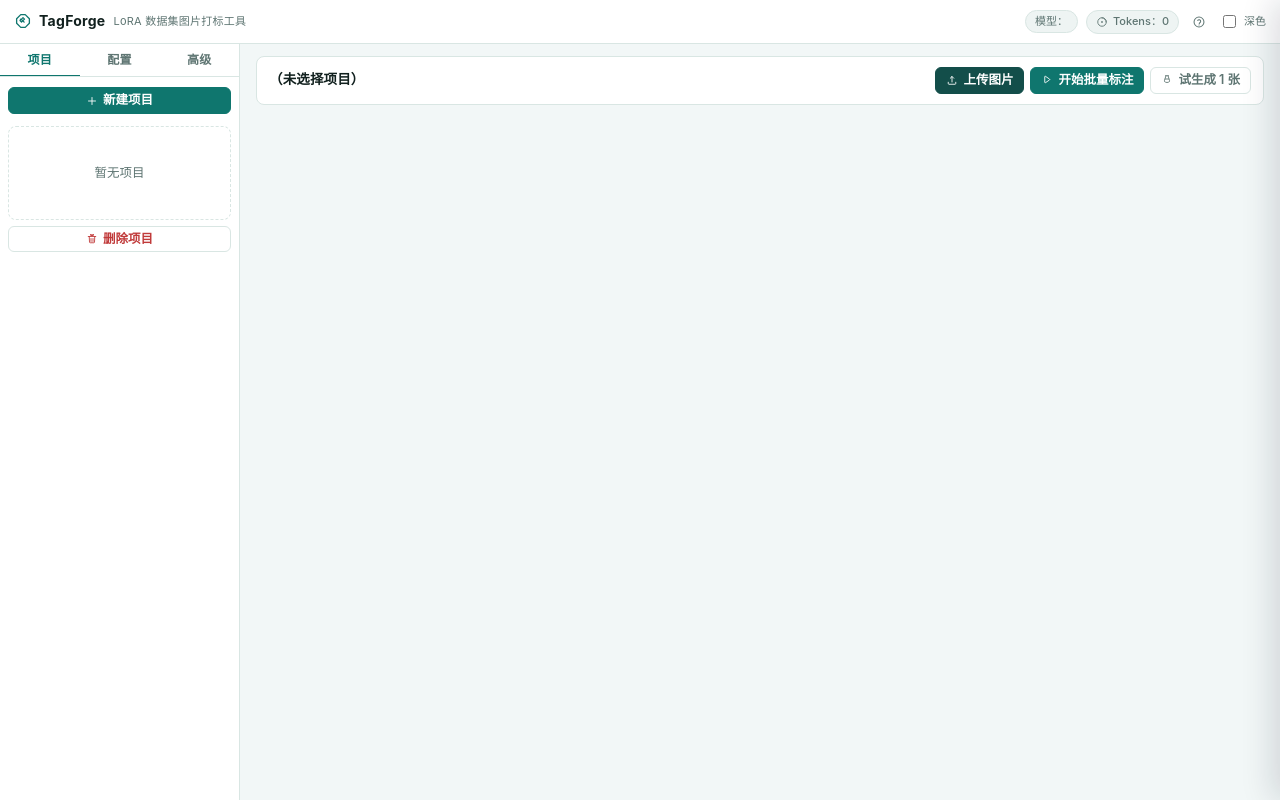
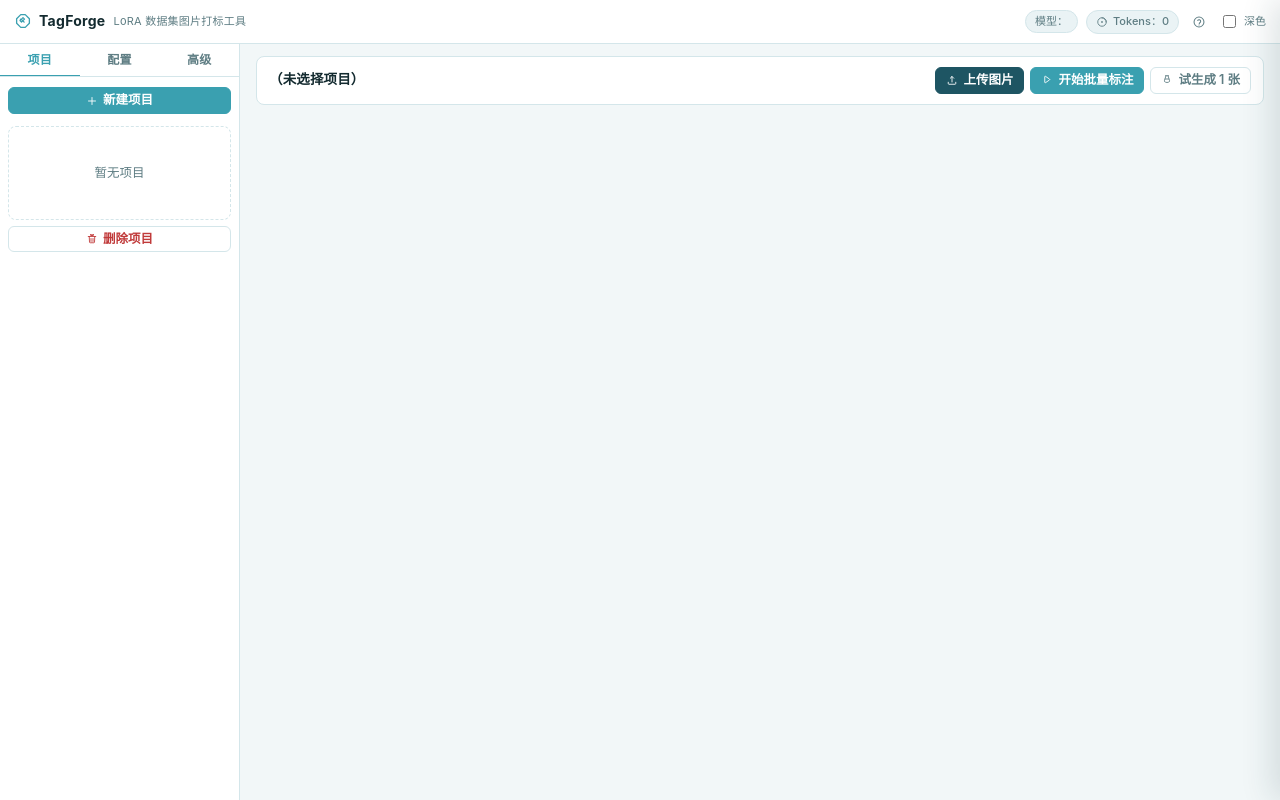
Before and after one commit to syaofox/TagForge, a FastAPI app: template templates/base.html in a window 1280 px wide. Run offline with FastAPI, Linux system fonts and the light colour scheme; the template is opened without the code that fills it, so the values that code supplies are empty.

Commit message:
style(ui): 强调色同步为 #3aa0b0，明暗全量适配
- --tf-primary/--tf-accent 统一 #3aa0b0（hover 明 #2f8fa0 / 暗 #4ab4c5），soft 9%/14%
- 明：bg #f2f7f8 / surface-2 #eaf3f5 / border #d4e6ea / text #132a2f，暗：bg #0f2124 / surface #162f35 / border #264f59 等全量青化
- 语义色同步：ok #15946a / info #3a8fb0 等明暗两套，STATUS_COLOR processing 改 #3aa0b0
- 按钮去紫：btn-teal #2f8fa0 / btn-indigo #1e5563，卡片占位等青灰，阴影青 tint

```diff
--- a/core.py
+++ b/core.py
@@ -281,9 +281,9 @@ STATUS_TEXT = {
     "failed": "失败",
 }
 STATUS_COLOR = {
-    "tagged": "#0e9f6e",
-    "pending": "#d97706",
-    "processing": "#0e7490",
+    "tagged": "#15946a",
+    "pending": "#b45309",
+    "processing": "#3aa0b0",
     "failed": "#c03a3a",
 }
 
--- a/static/css/tf.css
+++ b/static/css/tf.css
@@ -1,45 +1,45 @@
 /* ===== TagForge — 素雅紧凑主题（Heroicons 棱角） ===== */
 :root {
-  --tf-primary: #0f766e;
-  --tf-primary-hover: #115e59;
-  --tf-accent: #0f766e;
-  --tf-accent-soft: rgba(15,118,110,.08);
-  --tf-bg: #f2f7f7;
+  --tf-primary: #3aa0b0;
+  --tf-primary-hover: #2f8fa0;
+  --tf-accent: #3aa0b0;
+  --tf-accent-soft: rgba(58,160,176,.09);
+  --tf-bg: #f2f7f8;
   --tf-surface: #ffffff;
-  --tf-surface-2: #eef4f3;
-  --tf-border: #d9e6e3;
-  --tf-border-strong: #bfd4d1;
-  --tf-text: #11201e;
-  --tf-muted: #5e7572;
-  --tf-muted-2: #8aa5a2;
+  --tf-surface-2: #eaf3f5;
+  --tf-border: #d4e6ea;
+  --tf-border-strong: #bdd7dd;
+  --tf-text: #132a2f;
+  --tf-muted: #5e7d83;
+  --tf-muted-2: #8aaab0;
   --tf-danger: #c03a3a;
-  --tf-ok: #0e9f6e;
+  --tf-ok: #15946a;
   --tf-warn: #b45309;
-  --tf-info: #0e7490;
+  --tf-info: #3a8fb0;
   --tf-radius: 6px;
   --tf-radius-sm: 4px;
   --tf-radius-pill: 999px;
-  --tf-shadow-sm: 0 1px 2px rgba(15,44,42,.06);
-  --tf-shadow: 0 4px 16px rgba(15,44,42,.08);
-  --tf-shadow-lg: 0 8px 32px rgba(15,44,42,.14);
+  --tf-shadow-sm: 0 1px 2px rgba(19,58,64,.06);
+  --tf-shadow: 0 4px 16px rgba(19,58,64,.08);
+  --tf-shadow-lg: 0 8px 32px rgba(19,58,64,.14);
 }
 :root[data-theme="dark"] {
-  --tf-primary: #0f766e;
-  --tf-primary-hover: #0d5c56;
-  --tf-accent: #2dd4bf;
-  --tf-accent-soft: rgba(45,212,191,.12);
-  --tf-bg: #0e1a19;
-  --tf-surface: #162827;
-  --tf-surface-2: #1e3532;
-  --tf-border: #26403e;
-  --tf-border-strong: #2f4f4d;
-  --tf-text: #e6f0ee;
-  --tf-muted: #8fb3b0;
-  --tf-muted-2: #6e9591;
-  --tf-danger: #f0716b;
+  --tf-primary: #3aa0b0;
+  --tf-primary-hover: #4ab4c5;
+  --tf-accent: #3aa0b0;
+  --tf-accent-soft: rgba(58,160,176,.14);
+  --tf-bg: #0f2124;
+  --tf-surface: #162f35;
+  --tf-surface-2: #1c3a42;
+  --tf-border: #264f59;
+  --tf-border-strong: #2f6070;
+  --tf-text: #e6f2f4;
+  --tf-muted: #8fb9c2;
+  --tf-muted-2: #6e9aa4;
+  --tf-danger: #f07a7a;
   --tf-ok: #34d399;
   --tf-warn: #fbbf24;
-  --tf-info: #22d3ee;
+  --tf-info: #5ac0d6;
 }
 * { box-sizing: border-box; }
 [hidden] { display: none !important; }
@@ -138,10 +138,10 @@ button, input, select, textarea { font: inherit; }
 .btn-primary:hover { background: var(--tf-primary-hover); border-color: var(--tf-primary-hover); color: #fff; }
 .btn-danger { background: var(--tf-danger); color: #fff; border-color: var(--tf-danger); }
 .btn-danger:hover { filter: brightness(1.05); color: #fff; }
-.btn-teal { background: #0e7490; color: #fff; border-color: #0e7490; }
-.btn-teal:hover { background: #0c6580; border-color: #0c6580; color: #fff; }
-.btn-indigo { background: #134e4a; color: #fff; border-color: #134e4a; }
-.btn-indigo:hover { background: #0f3d3a; border-color: #0f3d3a; color: #fff; }
+.btn-teal { background: #2f8fa0; color: #fff; border-color: #2f8fa0; }
+.btn-teal:hover { background: #287a8a; border-color: #287a8a; color: #fff; }
+.btn-indigo { background: #1e5563; color: #fff; border-color: #1e5563; }
+.btn-indigo:hover { background: #174452; border-color: #174452; color: #fff; }
 .btn-amber { background: #b45309; color: #fff; border-color: #b45309; }
 .btn-ghost { background: transparent; color: var(--tf-muted); border-color: transparent; }
 .btn-ghost:hover { background: var(--tf-surface-2); color: var(--tf-text); }
@@ -204,8 +204,8 @@ button, input, select, textarea { font: inherit; }
   transition: border-color .14s, box-shadow .14s;
 }
 .tf-card:hover { border-color: var(--tf-border-strong); box-shadow: var(--tf-shadow-sm); }
-.tf-card-img { width: 100%; height: 126px; object-fit: cover; display: block; background: #e6ecea; }
-:root[data-theme="dark"] .tf-card-img { background: #1a2624; }
+.tf-card-img { width: 100%; height: 126px; object-fit: cover; display: block; background: #e6eef0; }
+:root[data-theme="dark"] .tf-card-img { background: #1a2f35; }
 .tf-card-caption {
   font-size: 11px; line-height: 1.45; color: var(--tf-muted);
   padding: 6px 8px 0;
@@ -266,7 +266,7 @@ button, input, select, textarea { font: inherit; }
 .tf-detail-drawer {
   position: fixed; top: 0; right: 0; bottom: 0; width: min(42%, 520px);
   background: var(--tf-surface); border-left: 1px solid var(--tf-border);
-  z-index: 60; box-shadow: -8px 0 30px rgba(17,24,39,.14);
+  z-index: 60; box-shadow: -8px 0 30px rgba(19,58,64,.14);
   transform: translateX(100%); transition: transform .2s ease;
   overflow-y: auto; padding: 14px; display: flex; flex-direction: column; gap: 10px;
 }
```
